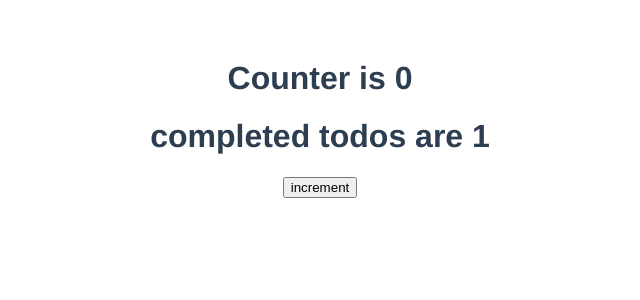
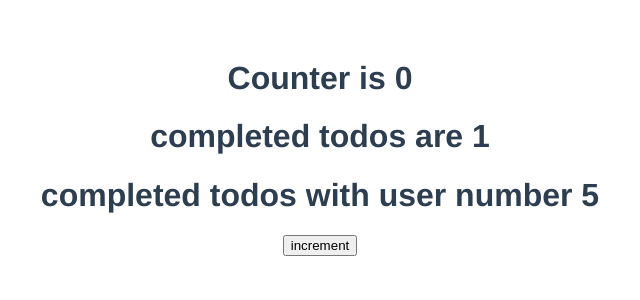
Before and after one commit to Tadesse-Alemayehu/vuex-of-vue, a Vue app: page / in a window 1280 px wide. Shown: the top 300 px of the page, without its empty margins (320-960 px from the left). Built offline with nearby package versions, Linux system fonts and the light colour scheme.

Commit message:
Update: method style getters

```diff
--- a/src/App.vue
+++ b/src/App.vue
@@ -1,6 +1,7 @@
 <template>
   <h1>Counter is {{ count }}</h1>
   <h1>completed todos are {{ completed }}</h1>
+  <h1>completed todos with user number {{ completedWithUserNumber }}</h1>
   <button :onclick="incrementCounter">increment</button>
 </template>
 
@@ -12,6 +13,9 @@ export default {
     count: "count",
     completed() {
       return this.$store.getters.getCompletedTodosCount;
+    },
+    completedWithUserNumber() {
+      return this.$store.getters.getCompletedTodosCountMult(5);
     },
   }),
   methods: {
--- a/vuex/store.js
+++ b/vuex/store.js
@@ -21,5 +21,7 @@ export default createStore({
     getCompletedTodos: (state) => state.todos.filter((todo) => todo.done),
     getCompletedTodosCount: (state, getters) =>
       getters.getCompletedTodos.length,
+    getCompletedTodosCountMult: (state, getters) => (userNumber) =>
+      getters.getCompletedTodos.length * userNumber,
   },
 });
```
